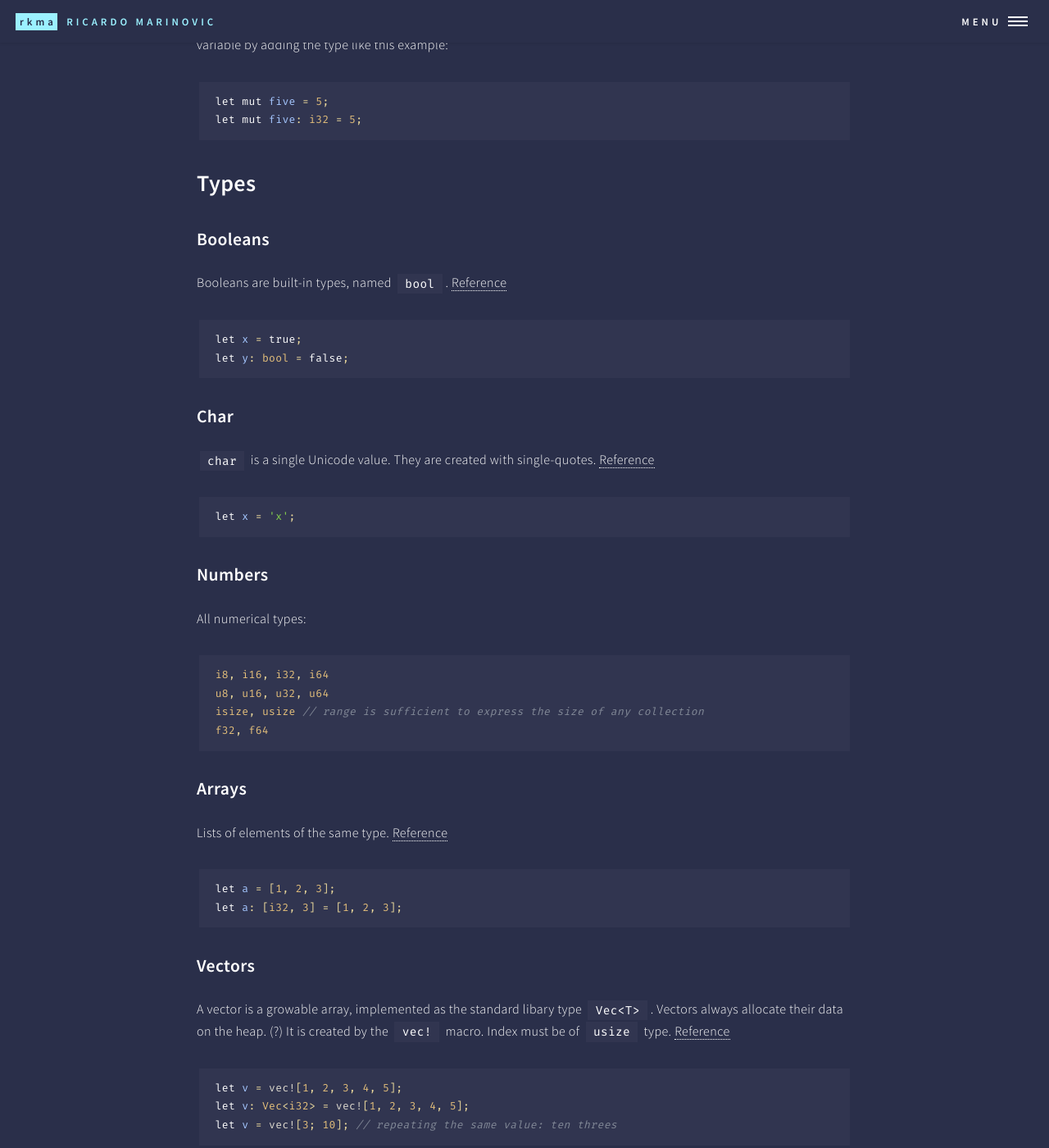
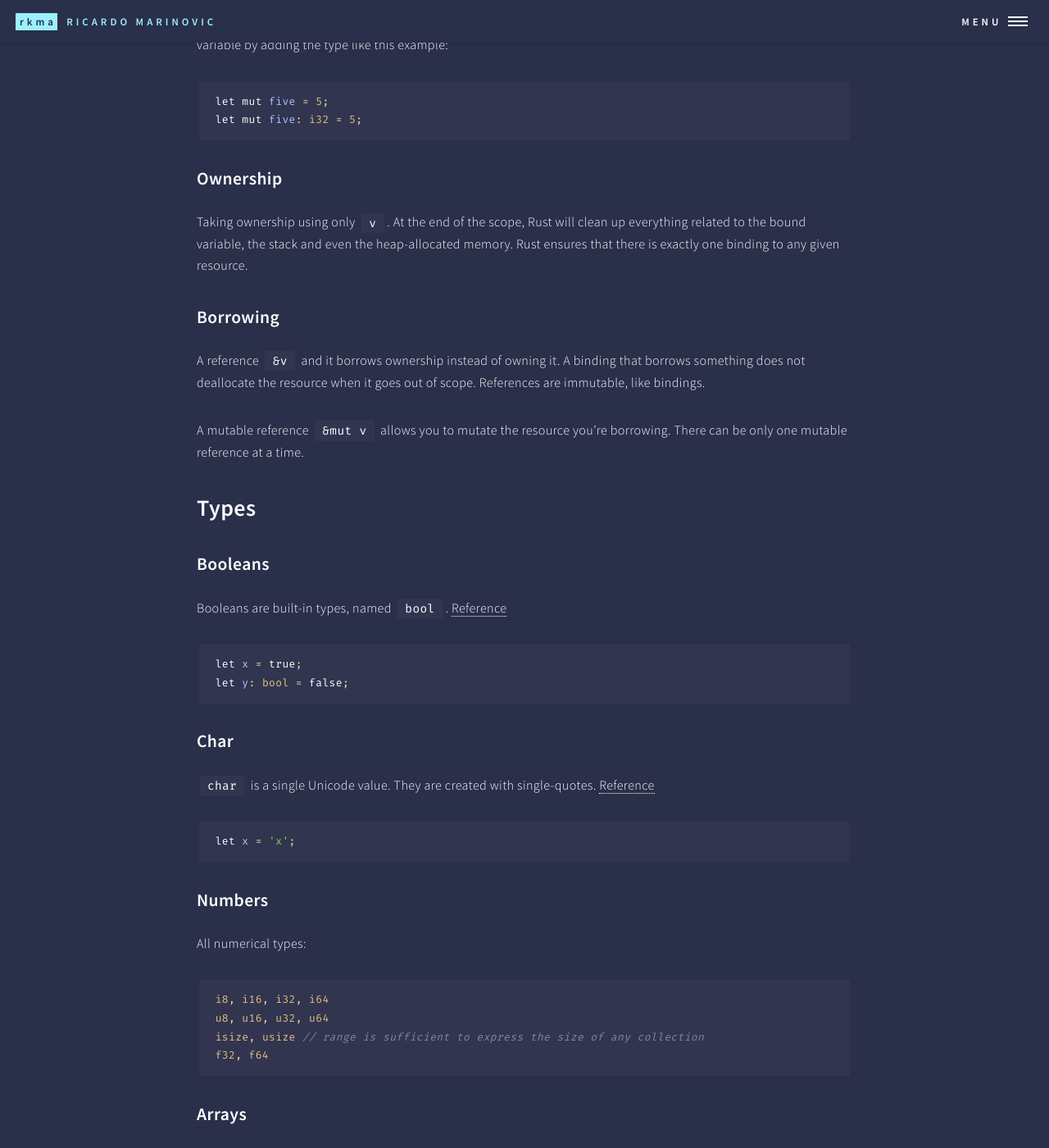
Before and after one commit to ricmarinovic/ricmarinovic.github.io, a Jekyll site: the page built from rust/_posts/2016-11-23-syntax.md, in a window 1280 px wide and 1400 px high, scrolled down 900 px. Shown: the whole window at 82% size. Built offline with Jekyll 4.4.1, drawn with Linux system fonts in a browser that asks for light colours; comment, search, counter and statistics services are not loaded; some of the changed text lies outside the part shown.

Commit message:
edit post rust syntax
add ownership and borrowing

````diff
--- a/rust/_posts/2016-11-23-syntax.md
+++ b/rust/_posts/2016-11-23-syntax.md
@@ -23,6 +23,16 @@ Variables are immutable by default. To make them mutable, add `mut` before the v
 let mut five = 5;
 let mut five: i32 = 5;
 ```
+
+### Ownership
+
+Taking ownership using only `v`. At the end of the scope, Rust will clean up everything related to the bound variable, the stack and even the heap-allocated memory. Rust ensures that there is exactly one binding to any given resource.
+
+### Borrowing
+
+A reference `&v` and it borrows ownership instead of owning it. A binding that borrows something does not deallocate the resource when it goes out of scope. References are immutable, like bindings.
+
+A mutable reference `&mut v` allows you to mutate the resource you’re borrowing. There can be only one mutable reference at a time.
 
 ## Types
 
@@ -65,7 +75,7 @@ let a: [i32, 3] = [1, 2, 3];
 
 ### Vectors
 
-A vector is a growable array, implemented as the standard libary type `Vec<T>`. Vectors always allocate their data on the heap. (?) It is created by the `vec!` macro. Index must be of `usize` type. [Reference](https://doc.rust-lang.org/std/vec/)
+A vector is a growable array, implemented as the standard libary type `Vec<T>`. Vectors always allocate their data on the heap at runtime. (?) It is created by the `vec!` macro. Index must be of `usize` type. [Reference](https://doc.rust-lang.org/std/vec/)
 
 ```rust
 let v = vec![1, 2, 3, 4, 5];
````
